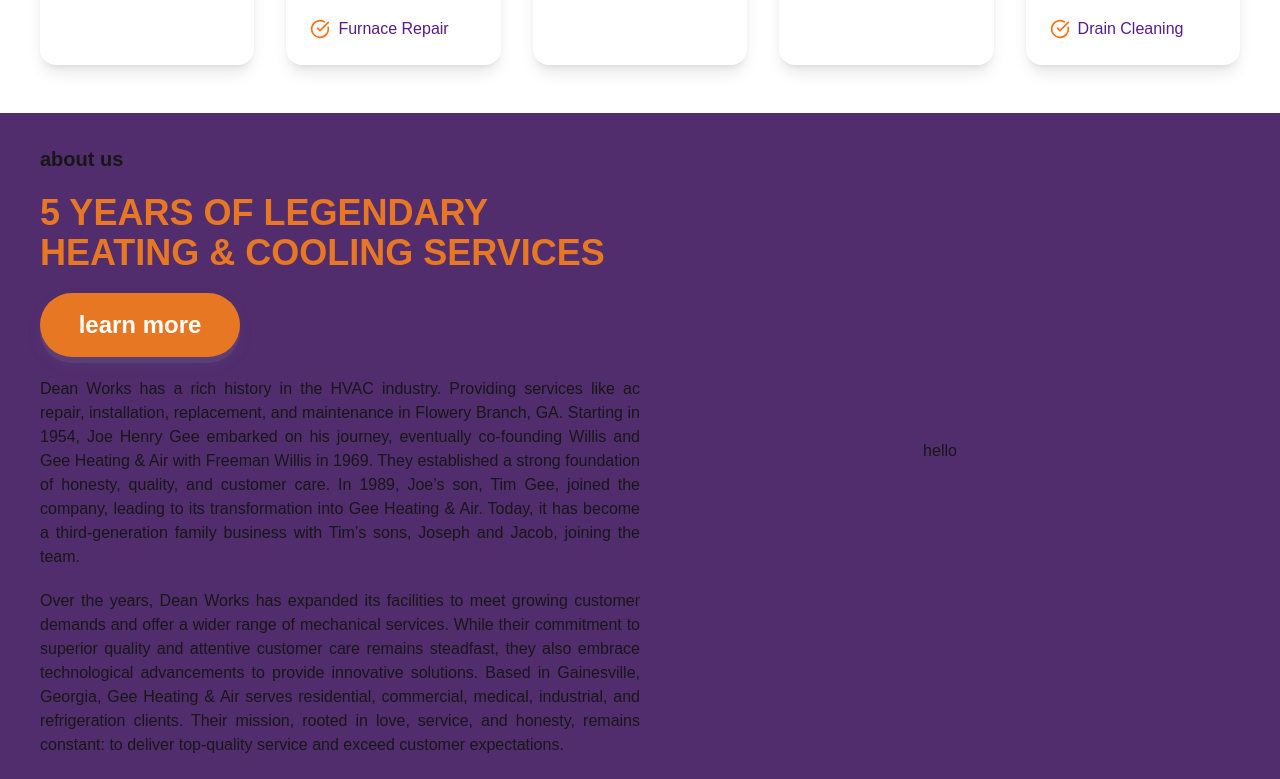
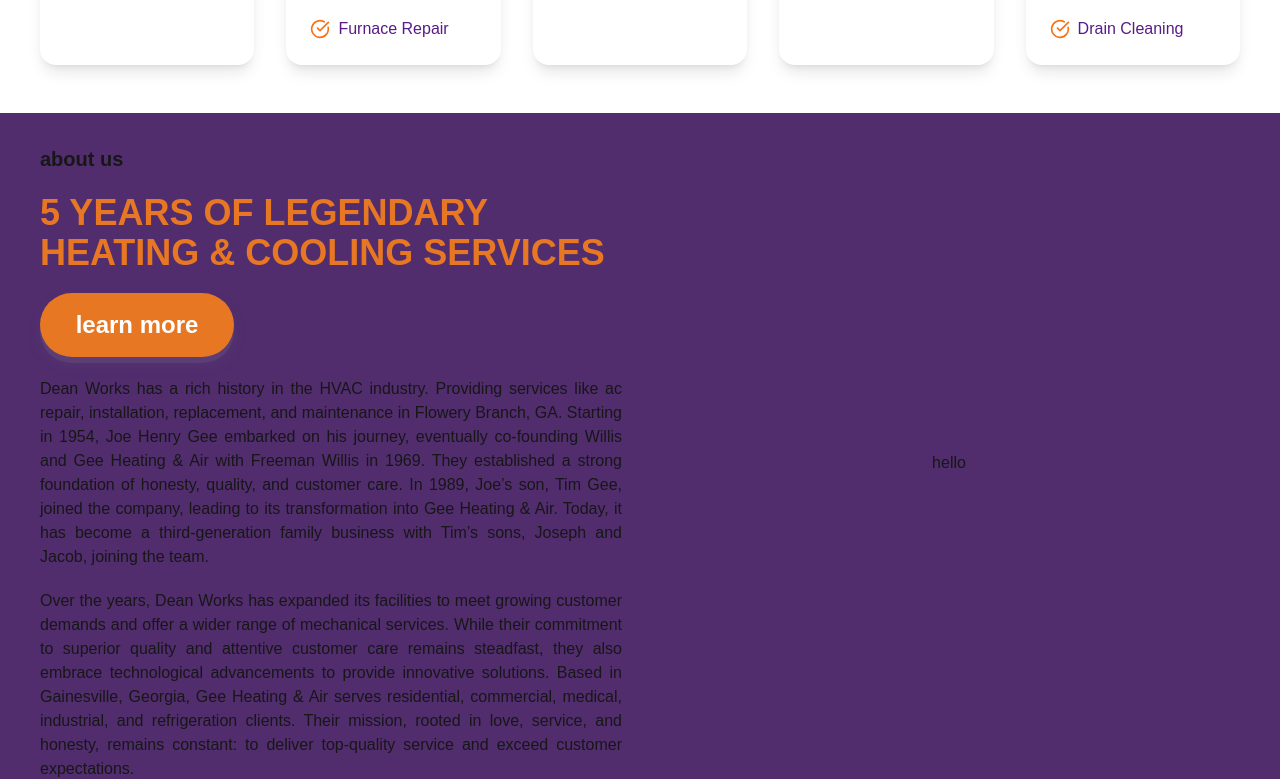
Before and after one commit to Sakshat10/HvacWebsite, a Next.js app: page / in a window 1280 px wide. Shown: the part 1623-2402 px from the top of the page. Built offline with nearby package versions, Linux system fonts and the light colour scheme.

Commit message:
feat: add gap between AboutDesc and AboutImg components in About section

```diff
--- a/src/app/page.tsx
+++ b/src/app/page.tsx
@@ -36,7 +36,7 @@
 </div>
 
 {/* ******************************Section 3 about ******************************** */}
-<div className="bg-primary grid lg:grid-cols-2 grid-cols-1  place-items-center lg:px-10 px-4 py-8">
+<div className="bg-primary grid lg:grid-cols-2 grid-cols-1 gap-9  place-items-center lg:px-10 px-4 py-8">
   <AboutDesc/>
   <AboutImg/>
 </div>
```
